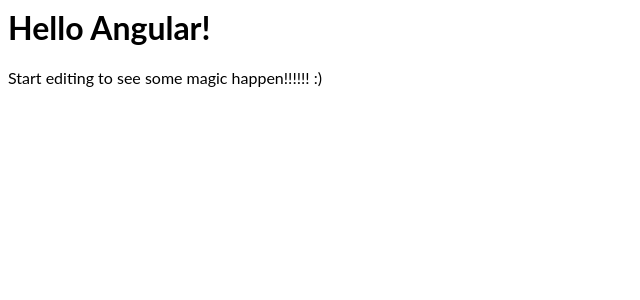
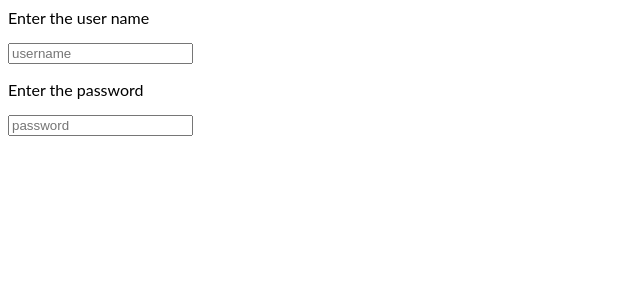
Before and after one commit to suhaibathul-Aslamiya/angular-4mtai7, an Angular app: page / in a window 1280 px wide. Shown: the top 300 px of the page, without its empty margins (0-640 px from the left). Built offline with nearby package versions, Linux system fonts and the light colour scheme.

Commit message:
1 file modified

```diff
--- a/src/app/app.component.html
+++ b/src/app/app.component.html
@@ -1,2 +1,6 @@
-<hello name="{{ name }}"></hello>
-<p>Start editing to see some magic happen!!!!!! :)</p>
+<!-- <hello name="{{ name }}"></hello>
+<p>Start editing to see some magic happen!!!!!! :)</p> -->
+<p>Enter the user name</p>
+<input type="text" placeholder="username" />
+<p>Enter the password</p>
+<input type="text" placeholder="password" />
```
